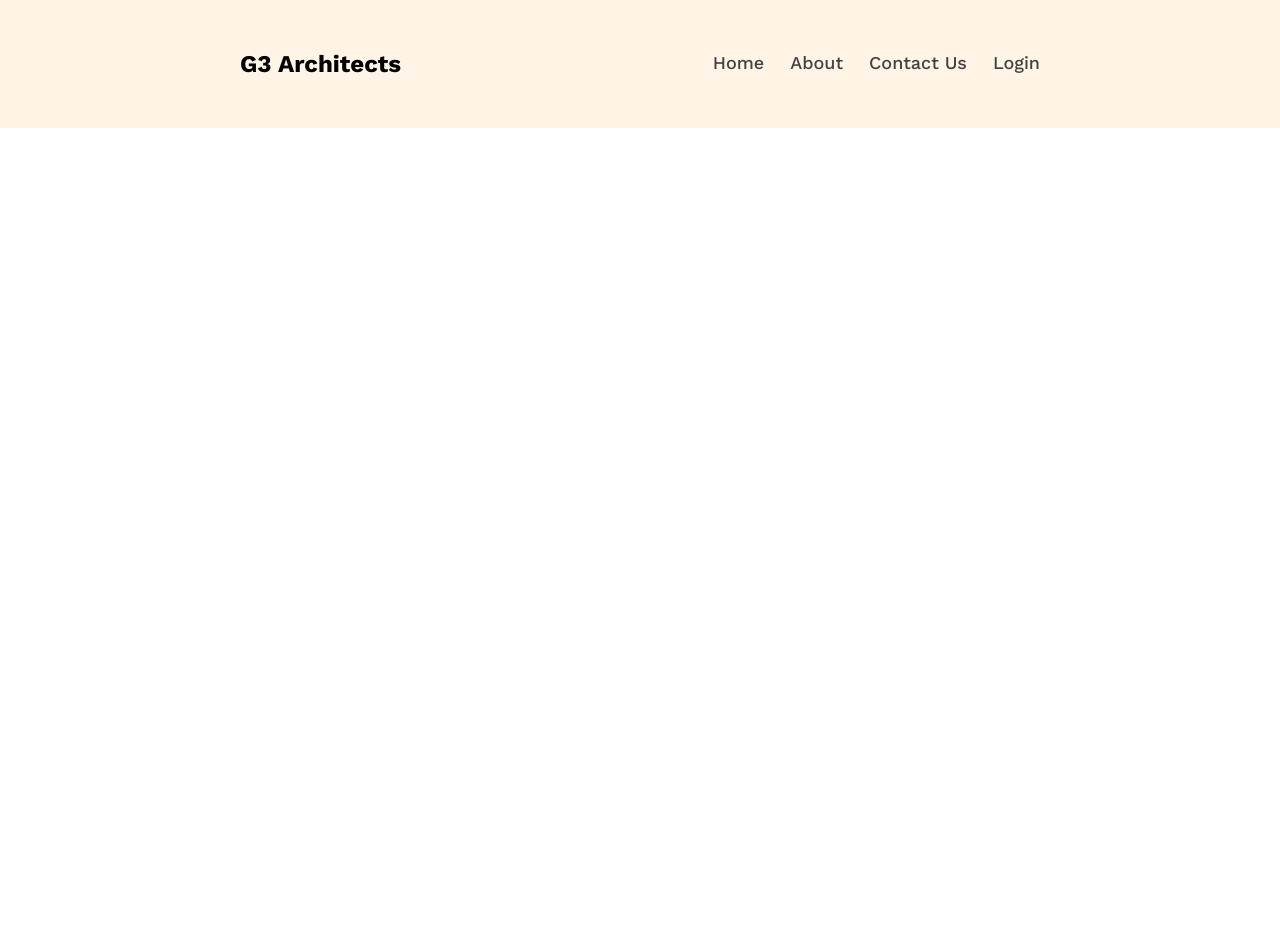
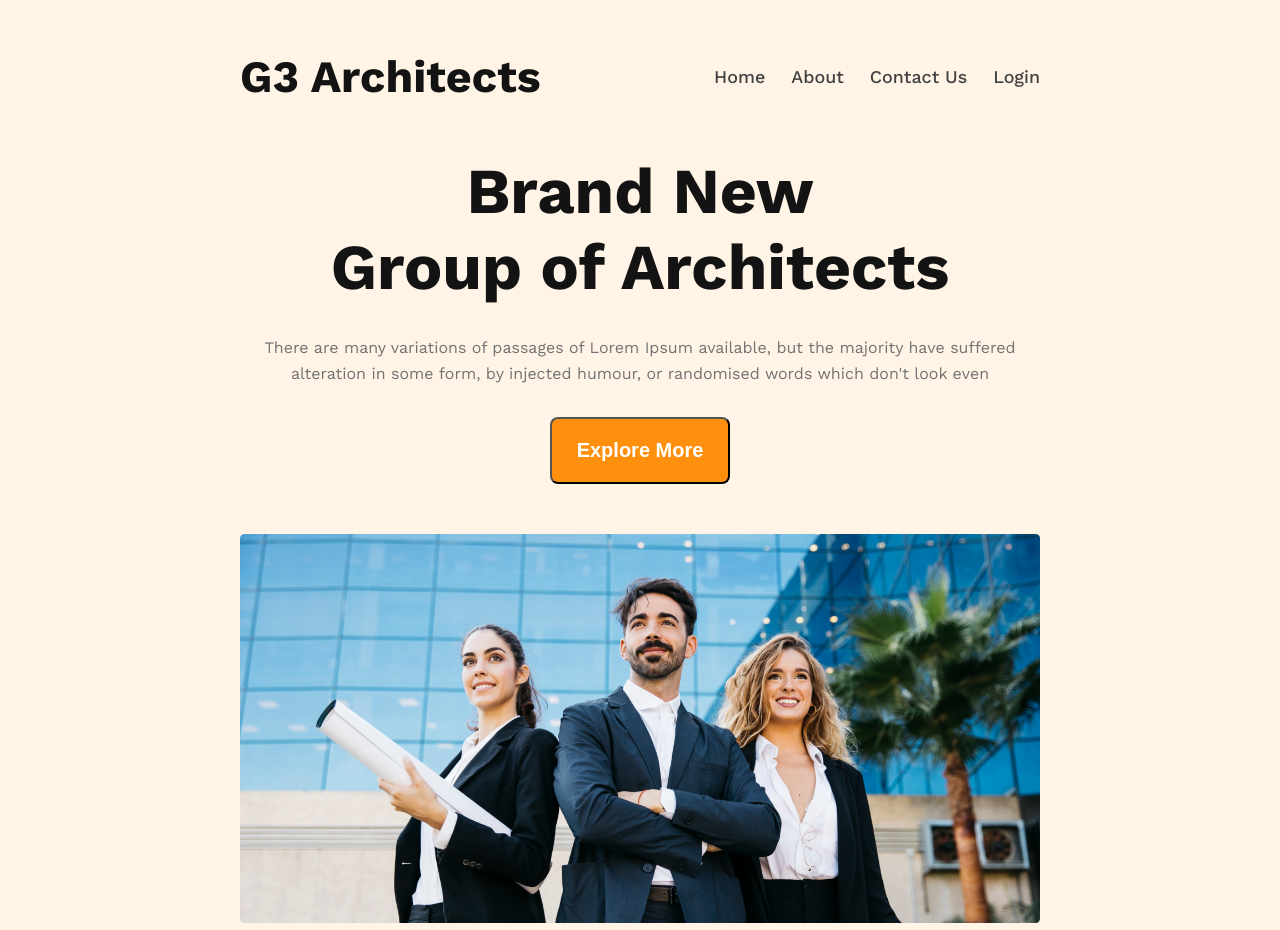
Before and after one commit to RashedAkash/g3-architect-website, a plain HTML site: page index.html in a window 1280 px wide. Before the commit the page ends 800 px from the top, so only its background shows below. Drawn offline with nearby package versions, Linux system fonts and the light colour scheme.

Commit message:
banner added

```diff
--- a/index.html
+++ b/index.html
@@ -1,13 +1,15 @@
 <!DOCTYPE html>
 <html lang="en">
+
 <head>
   <meta charset="UTF-8">
   <meta name="viewport" content="width=device-width, initial-scale=1.0">
   <title>g3 architect website</title>
   <link rel="stylesheet" href="style.css">
 </head>
+
 <body>
-  <header>
+  <header class="">
     <nav>
       <div class="header">
         <div class="logo">
@@ -23,8 +25,26 @@
         </div>
       </div>
     </nav>
+    <!-- banner section -->
+    <section>
+      <div class="banner">
+        <div class="banner-text">
+          <h1>Brand New</h1>
+          <h1>Group of Architects</h1>
+          <p>There are many variations of passages of Lorem Ipsum available, but the majority have suffered alteration
+            in
+            some form,
+            by injected humour, or randomised words which don't look even</p>
+          <button class="btn">Explore More</button>
+        </div>
+        <div class="banner-img">
+          <img src="images/banner.png" alt="">
+        </div>
+      </div>
+    </section>
   </header>
   <main></main>
   <footer></footer>
 </body>
+
 </html>
--- a/style.css
+++ b/style.css
@@ -9,18 +9,28 @@
 body{
   font-family: 'Work Sans', sans-serif;
 }
+.container{
+  max-width: 1440px;
+  margin: 0 auto;
+}
 
 /* header style */
 header{
  background: rgba(255, 144, 14, 0.10);
- padding: 50px 240px;
+ padding: 50px  240px ;
 }
 .header{
   display: flex;
   justify-content: space-between;
+  align-items: center;
 }
 .logo{}
-.logo h2{}
+.logo h2{color: var(--dark-01, #131313);
+text-align: center;
+font-size:2.8rem ;
+font-weight: 700;
+
+}
 .menu {}
 .menu ul{
   display: flex;
@@ -32,8 +42,48 @@ header{
 .menu ul li a{
   color: var(--dark-02, #424242);
 text-align: center;
-font-size: 18px;
+font-size: 1.12rem;
 font-weight: 500;
 line-height: 26px; /* 144.444% */
 text-decoration: none;
 }
+
+/* banner style */
+.banner{}
+.banner-text{
+  text-align: center;
+  width: 800px;
+  margin: 0 auto;
+  margin-top: 50px;
+
+}
+.banner-text h1{
+  color: var(--dark-01, #131313);
+text-align: center;
+font-size:4rem ;
+font-weight: 700;
+
+}
+.banner-text p{
+  color: var(--dark-03, #727272);
+text-align: center;
+font-size: 1rem;
+font-weight: 400;
+line-height: 26px; /* 162.5% */
+margin: 30px 0;
+}
+.btn{
+  border-radius: 8px;
+background: #FF900E;
+padding: 20px 25px;
+  color: #FFF;
+font-size: 1.25rem;
+font-weight: 600;
+
+}
+.banner-img {
+  margin-top: 50px;
+}
+.banner-img img{
+  width: 100%;
+}
```
